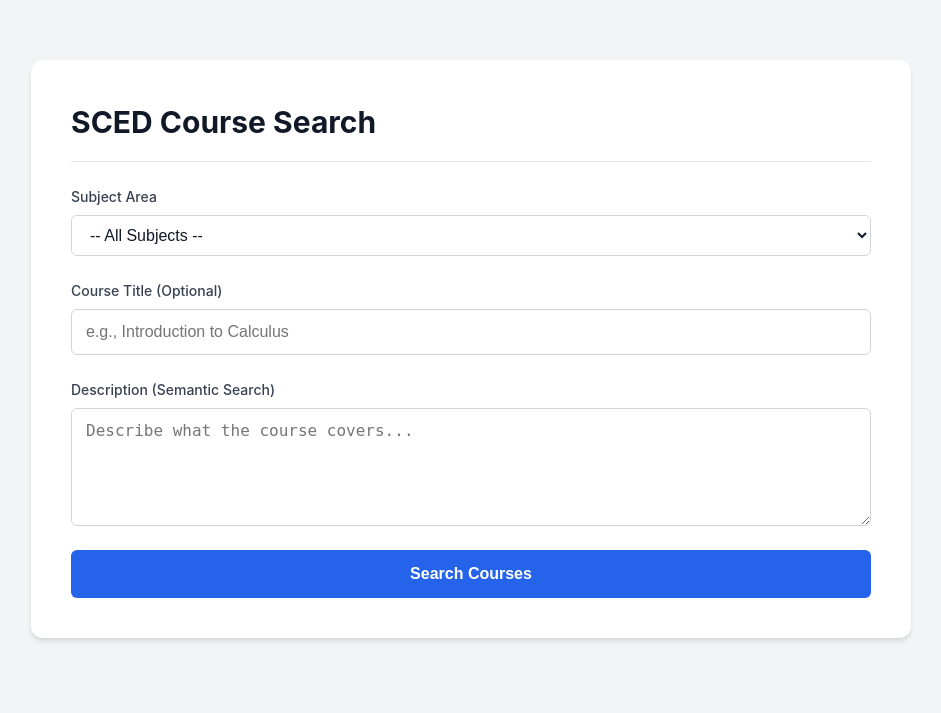
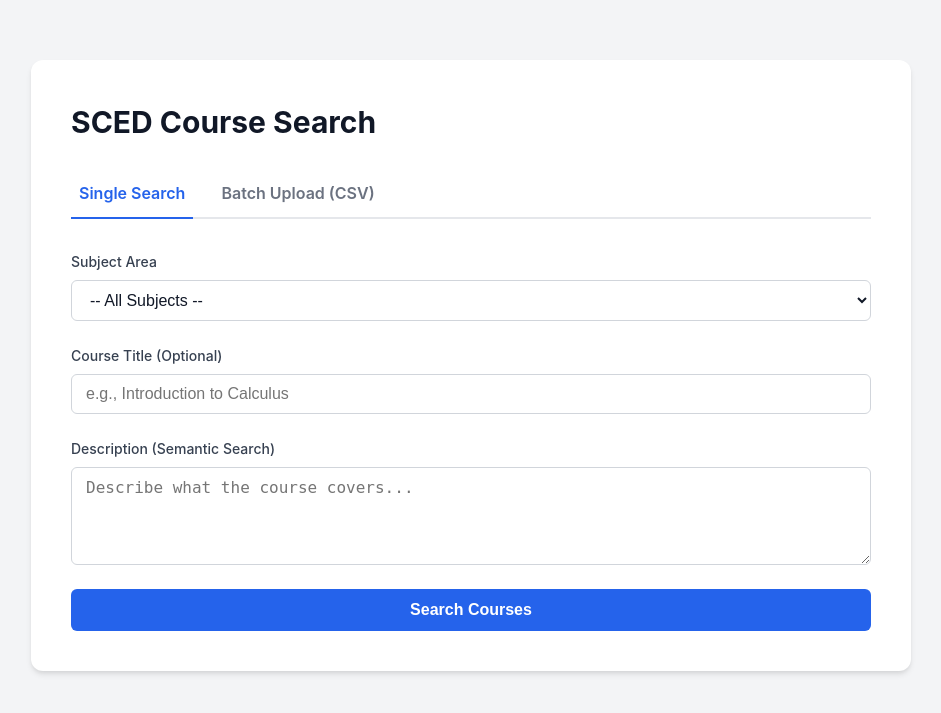
Before and after one commit to andrewmcamp/sced-tool, a FastAPI app: page / in a window 1280 px wide. Shown: the top 713 px of the page, without its empty margins (169-1110 px from the left). Run offline with FastAPI, Linux system fonts and the light colour scheme.

Commit message:
Update index.html

```diff
--- a/templates/index.html
+++ b/templates/index.html
@@ -9,16 +9,11 @@
         /* Modern Reset & Base Styles */
         :root {
             --primary-color: #2563eb;
-            /* Modern Blue */
             --primary-hover: #1d4ed8;
             --bg-color: #f3f4f6;
-            /* Light Grey Background */
             --card-bg: #ffffff;
-            /* White Card */
             --text-main: #111827;
-            /* Dark Grey Text */
             --text-secondary: #6b7280;
-            /* Muted Text */
             --border-color: #d1d5db;
         }
 
@@ -46,14 +41,73 @@
             font-weight: 700;
             color: var(--text-main);
             margin-bottom: 1.5rem;
-            border-bottom: 1px solid #e5e7eb;
-            padding-bottom: 1rem;
         }
 
-        /* Form Styling */
-        .form-group {
+        /* --- NEW: Tab System Styles --- */
+        .tabs {
+            display: flex;
+            border-bottom: 2px solid #e5e7eb;
+            margin-bottom: 2rem;
+            gap: 20px;
+        }
+
+        .tab-btn {
+            padding: 0.75rem 0.5rem;
+            cursor: pointer;
+            border-bottom: 2px solid transparent;
+            font-weight: 600;
+            color: var(--text-secondary);
+            margin-bottom: -2px; /* Overlap border */
+            transition: all 0.2s;
+        }
+
+        .tab-btn:hover {
+            color: var(--primary-color);
+        }
+
+        .tab-btn.active {
+            border-bottom-color: var(--primary-color);
+            color: var(--primary-color);
+        }
+
+        .tab-panel {
+            display: none; /* Hidden by default */
+            animation: fadeIn 0.3s ease-in-out;
+        }
+
+        .tab-panel.active {
+            display: block; /* Visible when active */
+        }
+
+        @keyframes fadeIn {
+            from { opacity: 0; transform: translateY(5px); }
+            to { opacity: 1; transform: translateY(0); }
+        }
+
+        /* --- NEW: File Upload Styles --- */
+        .file-drop-area {
+            border: 2px dashed var(--border-color);
+            border-radius: 8px;
+            padding: 40px;
+            text-align: center;
+            background-color: #f9fafb;
             margin-bottom: 1.5rem;
+            transition: border-color 0.2s;
         }
+
+        .file-drop-area:hover {
+            border-color: var(--primary-color);
+            background-color: #eff6ff;
+        }
+
+        .file-instruction {
+            color: var(--text-secondary);
+            font-size: 0.9rem;
+            margin-bottom: 1rem;
+        }
+
+        /* Form Styling (Existing) */
+        .form-group { margin-bottom: 1.5rem; }
 
         label {
             display: block;
@@ -63,62 +117,46 @@
             color: #374151;
         }
 
-        input[type="text"],
-        textarea,
-        select {
+        input[type="text"], textarea, select, input[type="file"] {
             display: block;
             width: 100%;
             padding: 0.625rem 0.875rem;
-            /* Comfortable padding */
             font-size: 1rem;
-            line-height: 1.5;
             color: var(--text-main);
             background-color: #fff;
             border: 1px solid var(--border-color);
             border-radius: 6px;
             box-sizing: border-box;
-            /* Ensures padding doesn't break width */
-            transition: border-color 0.15s ease-in-out, box-shadow 0.15s ease-in-out;
         }
 
-        input:focus,
-        textarea:focus,
-        select:focus {
+        input:focus, textarea:focus, select:focus {
             border-color: var(--primary-color);
             outline: 0;
             box-shadow: 0 0 0 3px rgba(37, 99, 235, 0.1);
         }
 
-        /* Button Styling */
         button {
             display: inline-block;
             width: 100%;
             font-weight: 600;
-            text-align: center;
-            vertical-align: middle;
-            user-select: none;
             background-color: var(--primary-color);
             color: white;
             padding: 0.75rem 1.5rem;
             font-size: 1rem;
-            line-height: 1.5;
             border-radius: 6px;
             border: none;
             cursor: pointer;
             transition: background-color 0.2s;
         }
 
-        button:hover {
-            background-color: var(--primary-hover);
-        }
+        button:hover { background-color: var(--primary-hover); }
 
-        /* Results Area */
+        /* Results Area (Existing) */
         .results-header {
             margin-top: 3rem;
             margin-bottom: 1rem;
             font-size: 1.25rem;
             font-weight: 600;
-            color: var(--text-main);
         }
 
         .result-card {
@@ -127,11 +165,6 @@
             border-radius: 8px;
             padding: 1.25rem;
             margin-bottom: 1rem;
-            transition: transform 0.1s ease;
-        }
-
-        .result-card:hover {
-            border-color: #d1d5db;
         }
 
         .result-meta {
@@ -151,10 +184,7 @@
             margin-bottom: 0.5rem;
         }
 
-        .result-desc {
-            font-size: 0.95rem;
-            color: #4b5563;
-        }
+        .result-desc { font-size: 0.95rem; color: #4b5563; }
 
         .badge {
             background-color: #dbeafe;
@@ -171,7 +201,13 @@
     <div class="container">
         <h1>SCED Course Search</h1>
 
-        <form method="POST">
+        <div class="tabs">
+            <div class="tab-btn active" onclick="openTab('single')">Single Search</div>
+            <div class="tab-btn" onclick="openTab('batch')">Batch Upload (CSV)</div>
+        </div>
+
+        <div id="panel-single" class="tab-panel active">
+            <form method="POST" action="/search">
                 <div class="form-group">
                     <label for="subject">Subject Area</label>
                     <select name="subject" id="subject">
@@ -182,24 +218,19 @@
                         <option value="Social Sciences and History">Social Sciences and History</option>
                         <option value="Visual and Performing Arts">Visual and Performing Arts</option>
                         <option value="Religious Education and Theology">Religious Education and Theology</option>
-                    <option value="Physical, Health, and Safety Education">Physical, Health, and Safety Education
-                    </option>
+                        <option value="Physical, Health, and Safety Education">Physical, Health, and Safety Education</option>
                         <option value="Military Science">Military Science</option>
                         <option value="Information Technology">Information Technology</option>
-                    <option value="Communication and Audio/Visual Technology">Communication and Audio/Visual Technology
-                    </option>
+                        <option value="Communication and Audio/Visual Technology">Communication and Audio/Visual Technology</option>
                         <option value="Business and Marketing">Business and Marketing</option>
                         <option value="Manufacturing">Manufacturing</option>
                         <option value="Health Care Science">Health Care Science</option>
-                    <option value="Public, Protective, and Government Services">Public, Protective, and Government
-                        Services</option>
+                        <option value="Public, Protective, and Government Services">Public, Protective, and Government Services</option>
                         <option value="Hospitality and Tourism">Hospitality and Tourism</option>
                         <option value="Architecture and Construction">Architecture and Construction</option>
-                    <option value="Agriculture, Food, and Natural Resources">Agriculture, Food, and Natural Resources
-                    </option>
+                        <option value="Agriculture, Food, and Natural Resources">Agriculture, Food, and Natural Resources</option>
                         <option value="Human Services">Human Services</option>
-                    <option value="Transportation, Distribution and Logistics">Transportation, Distribution and
-                        Logistics</option>
+                        <option value="Transportation, Distribution and Logistics">Transportation, Distribution and Logistics</option>
                         <option value="Engineering and Technology">Engineering and Technology</option>
                         <option value="Miscellaneous">Miscellaneous</option>
                         <option value="Non-Subject Specific">Non-Subject Specific</option>
@@ -221,6 +252,29 @@
 
                 <button type="submit">Search Courses</button>
             </form>
+        </div>
+
+        <div id="panel-batch" class="tab-panel">
+            <form method="POST" action="/upload" enctype="multipart/form-data">
+                <div class="file-drop-area">
+                    <div class="file-instruction">
+                        Upload a CSV file containing course descriptions. <br>
+                        <em>(Columns required: Title, Description)</em>
+                    </div>
+                    <input type="file" name="file" id="file" accept=".csv" required>
+                </div>
+
+                <div class="form-group">
+                    <label>Processing Options</label>
+                    <div style="font-size: 0.9rem; color: #666;">
+                        <input type="checkbox" name="strict_match" id="strict_match">
+                        <label for="strict_match" style="display:inline; font-weight:normal;">Strict keyword matching only</label>
+                    </div>
+                </div>
+
+                <button type="submit">Upload and Process Batch</button>
+            </form>
+        </div>
 
         {% if submitted %}
         <div class="results-area">
@@ -239,13 +293,35 @@
             {% endfor %}
             {% else %}
             <div style="text-align: center; color: var(--text-secondary); padding: 20px;">
-                No matching courses found. Try broadening your search.
+                No matching courses found.
             </div>
             {% endif %}
         </div>
         {% endif %}
     </div>
 
+    <script>
+        function openTab(tabName) {
+            // 1. Hide all tab panels
+            var panels = document.getElementsByClassName("tab-panel");
+            for (var i = 0; i < panels.length; i++) {
+                panels[i].classList.remove("active");
+            }
+
+            // 2. Deactivate all tab buttons
+            var btns = document.getElementsByClassName("tab-btn");
+            for (var i = 0; i < btns.length; i++) {
+                btns[i].classList.remove("active");
+            }
+
+            // 3. Show the specific tab panel and activate button
+            document.getElementById("panel-" + tabName).classList.add("active");
+
+            // Find the button that was clicked (using event.currentTarget if we passed event,
+            // but simple loop works here for specific matching)
+            var clickedBtn = Array.from(btns).find(btn => btn.innerText.toLowerCase().includes(tabName.split('-')[0]));
+            if(clickedBtn) clickedBtn.classList.add("active");
+        }
+    </script>
 </body>
-
 </html>
```
Lines whose indentation alone changed are shown as unchanged.
